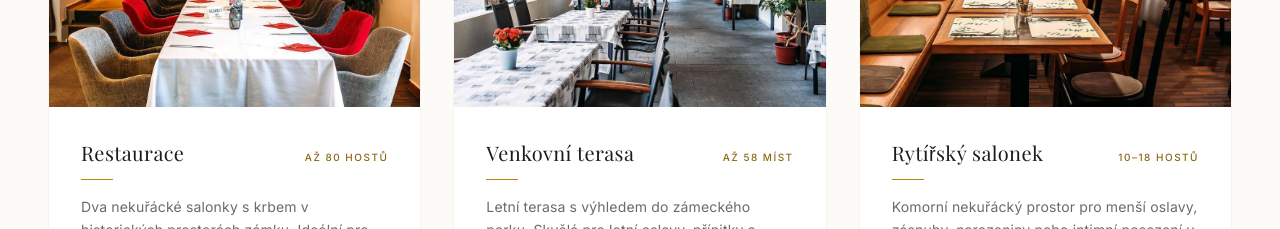
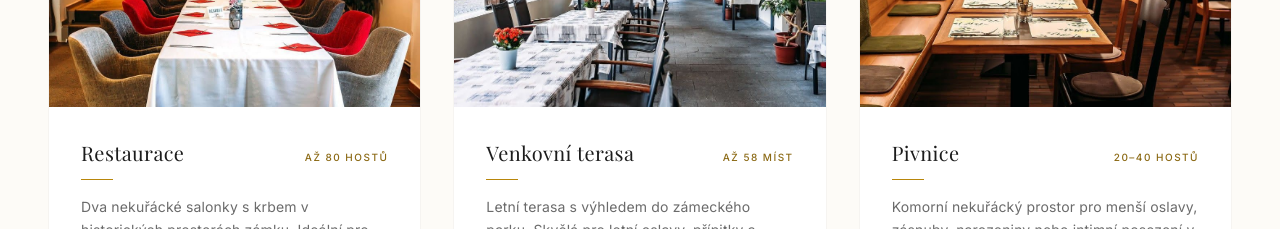
Before and after one commit to aveekpatra/urytiruvlasim.cz, a Next.js app: page /svatby in a window 1280 px wide. Shown: the part 2740-2969 px from the top of the page. Built offline with nearby package versions, Linux system fonts and the light colour scheme.

Commit message:
change limit of people

```diff
--- a/src/app/svatby/page.tsx
+++ b/src/app/svatby/page.tsx
@@ -28,8 +28,8 @@
     image: "/images/JHK09524.jpg",
   },
   {
-    name: "Rytířský salonek",
-    capacity: "10–18 hostů",
+    name: "Pivnice",
+    capacity: "20–40 hostů",
     description:
       "Komorní nekuřácký prostor pro menší oslavy, zásnuby, narozeniny nebo intimní posezení v naprostém soukromí.",
     image: "/images/JHK09424-Enhanced-NR.jpg",
```
